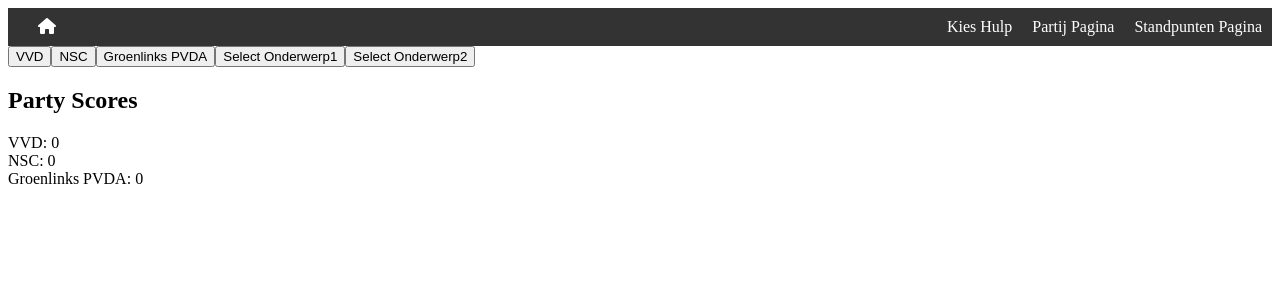
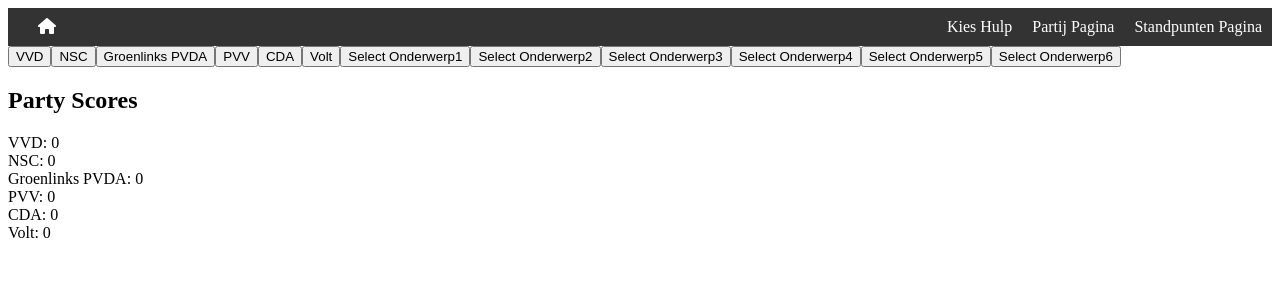
Before and after one commit to Haikotjo/Stemmen, a React (Create React App) app: page /kies-hulp in a window 1280 px wide. Shown: the top 300 px of the page. Built offline with nearby package versions, Linux system fonts and the light colour scheme.

Commit message:
ook onderwerpen worden nu gewoon uit de .json gehaald

```diff
--- a/src/data/parties.json
+++ b/src/data/parties.json
@@ -1,3 +1,3 @@
 {
-  "partijen": ["VVD", "NSC", "Groenlinks PVDA"]
+  "partijen": ["VVD", "NSC", "Groenlinks PVDA", "PVV", "CDA", "Volt"]
 }
--- a/src/data/positions.json
+++ b/src/data/positions.json
@@ -2,31 +2,49 @@
   "Onderwerp1": {
     "VVD": "Lorem ipsum dolor sit amet, consectetur adipisicing elit. A aperiam corporis cumque deleniti et, expedita illum porro possimus, quaerat quod, recusandae tempora ut. Repellendus, suscipit. standpunt van VVD over Onderwerp 1",
     "NSC": "Lorem ipsum dolor sit amet, consectetur adipisicing elit. Culpa cum dolor dolorem doloremque enim esse et ex harum hic id illo inventore nesciunt odio porro, qui reprehenderit repudiandae sed suscipit veniam voluptatibus! Atque consequatur dicta inventore maiores minus, mollitia quos. standpunt van NSC over Onderwerp 1",
-    "Groenlinks PVDA": "Lorem ipsum dolor sit amet, consectetur adipisicing elit. At aut beatae dolores eligendi quaerat repudiandae, saepe sint soluta sunt velit. Aliquam cumque dolorum ea error esse, nam nemo nihil optio pariatur quasi quisquam quos similique suscipit tenetur ut veniam voluptas. standpunt van GroenlinksPVDA over Onderwerp 1"
+    "Groenlinks PVDA": "Lorem ipsum dolor sit amet, consectetur adipisicing elit. At aut beatae dolores eligendi quaerat repudiandae, saepe sint soluta sunt velit. Aliquam cumque dolorum ea error esse, nam nemo nihil optio pariatur quasi quisquam quos similique suscipit tenetur ut veniam voluptas. standpunt van GroenlinksPVDA over Onderwerp 1",
+    "PVV": "Lorem ipsum dolor sit amet, consectetur adipisicing elit. At aut beatae dolores eligendi quaerat repudiandae, saepe sint soluta sunt velit. Aliquam cumque dolorum ea error esse, nam nemo nihil optio pariatur quasi quisquam quos similique suscipit tenetur ut veniam voluptas. standpunt van PVV over Onderwerp 2",
+    "CDA": "Lorem ipsum dolor sit amet, consectetur adipisicing elit. A aperiam corporis cumque deleniti et, expedita illum porro possimus, quaerat quod, recusandae tempora ut. Repellendus, suscipit. standpunt van CDA over Onderwerp 2",
+    "Volt": "Lorem ipsum dolor sit amet, consectetur adipisicing elit. Culpa cum dolor dolorem doloremque enim esse et ex harum hic id illo inventore nesciunt odio porro, qui reprehenderit repudiandae sed suscipit veniam voluptatibus! Atque consequatur dicta inventore maiores minus, mollitia quos. standpunt van Volt over Onderwerp 2"
   },
   "Onderwerp2": {
     "VVD": "Lorem ipsum dolor sit amet, consectetur adipisicing elit. Culpa cum dolor dolorem doloremque enim esse et ex harum hic id illo inventore nesciunt odio porro, qui reprehenderit repudiandae sed suscipit veniam voluptatibus! Atque consequatur dicta inventore maiores minus, mollitia quos. standpunt van VVD over Onderwerp 2",
     "NSC": "Lorem ipsum dolor sit amet, consectetur adipisicing elit. Ad assumenda at, debitis deleniti dolore facere fugiat, in iure magnam minus provident similique, tempore. Aperiam assumenda aut blanditiis delectus, earum hic itaque laboriosam libero quas quasi reiciendis saepe soluta voluptates? Exercitationem! standpunt van NSC over Onderwerp 2",
-    "Groenlinks PVDA": "Lorem ipsum dolor sit amet, consectetur adipisicing elit. A aperiam corporis cumque deleniti et, expedita illum porro possimus, quaerat quod, recusandae tempora ut. Repellendus, suscipit. standpunt van Groenlinks PVDA over Onderwerp 2"
+    "Groenlinks PVDA": "Lorem ipsum dolor sit amet, consectetur adipisicing elit. A aperiam corporis cumque deleniti et, expedita illum porro possimus, quaerat quod, recusandae tempora ut. Repellendus, suscipit. standpunt van Groenlinks PVDA over Onderwerp 2",
+    "PVV": "Lorem ipsum dolor sit amet, consectetur adipisicing elit. At aut beatae dolores eligendi quaerat repudiandae, saepe sint soluta sunt velit. Aliquam cumque dolorum ea error esse, nam nemo nihil optio pariatur quasi quisquam quos similique suscipit tenetur ut veniam voluptas. standpunt van PVV over Onderwerp 2",
+    "CDA": "Lorem ipsum dolor sit amet, consectetur adipisicing elit. A aperiam corporis cumque deleniti et, expedita illum porro possimus, quaerat quod, recusandae tempora ut. Repellendus, suscipit. standpunt van CDA over Onderwerp 2",
+    "Volt": "Lorem ipsum dolor sit amet, consectetur adipisicing elit. Culpa cum dolor dolorem doloremque enim esse et ex harum hic id illo inventore nesciunt odio porro, qui reprehenderit repudiandae sed suscipit veniam voluptatibus! Atque consequatur dicta inventore maiores minus, mollitia quos. standpunt van Volt over Onderwerp 2"
   },
   "Onderwerp3": {
     "VVD": "Lorem ipsum dolor sit amet, consectetur adipisicing elit. At aut beatae dolores eligendi quaerat repudiandae, saepe sint soluta sunt velit. Aliquam cumque dolorum ea error esse, nam nemo nihil optio pariatur quasi quisquam quos similique suscipit tenetur ut veniam voluptas. standpunt van VVD over Onderwerp 2",
     "NSC": "Lorem ipsum dolor sit amet, consectetur adipisicing elit. A aperiam corporis cumque deleniti et, expedita illum porro possimus, quaerat quod, recusandae tempora ut. Repellendus, suscipit. standpunt van NSC over Onderwerp 2",
-    "Groenlinks PVDA": "Lorem ipsum dolor sit amet, consectetur adipisicing elit. Culpa cum dolor dolorem doloremque enim esse et ex harum hic id illo inventore nesciunt odio porro, qui reprehenderit repudiandae sed suscipit veniam voluptatibus! Atque consequatur dicta inventore maiores minus, mollitia quos. standpunt van Groenlinks PVDA over Onderwerp 2"
+    "Groenlinks PVDA": "Lorem ipsum dolor sit amet, consectetur adipisicing elit. Culpa cum dolor dolorem doloremque enim esse et ex harum hic id illo inventore nesciunt odio porro, qui reprehenderit repudiandae sed suscipit veniam voluptatibus! Atque consequatur dicta inventore maiores minus, mollitia quos. standpunt van Groenlinks PVDA over Onderwerp 2",
+    "PVV": "Lorem ipsum dolor sit amet, consectetur adipisicing elit. At aut beatae dolores eligendi quaerat repudiandae, saepe sint soluta sunt velit. Aliquam cumque dolorum ea error esse, nam nemo nihil optio pariatur quasi quisquam quos similique suscipit tenetur ut veniam voluptas. standpunt van PVV over Onderwerp 2",
+    "CDA": "Lorem ipsum dolor sit amet, consectetur adipisicing elit. A aperiam corporis cumque deleniti et, expedita illum porro possimus, quaerat quod, recusandae tempora ut. Repellendus, suscipit. standpunt van CDA over Onderwerp 2",
+    "Volt": "Lorem ipsum dolor sit amet, consectetur adipisicing elit. Culpa cum dolor dolorem doloremque enim esse et ex harum hic id illo inventore nesciunt odio porro, qui reprehenderit repudiandae sed suscipit veniam voluptatibus! Atque consequatur dicta inventore maiores minus, mollitia quos. standpunt van Volt over Onderwerp 2"
   },
   "Onderwerp4": {
     "VVD": "Lorem ipsum dolor sit amet, consectetur adipisicing elit. Aut blanditiis cupiditate eos id minus nemo odit quaerat sed tempore voluptatibus. standpunt van VVD over Onderwerp 2",
     "NSC": "Lorem ipsum dolor sit amet, consectetur adipisicing elit. Aliquam ea, earum esse eum rerum vel. standpunt van NSC over Onderwerp 2",
-    "Groenlinks PVDA": "Lorem ipsum dolor sit amet, consectetur adipisicing elit. Ad assumenda at, debitis deleniti dolore facere fugiat, in iure magnam minus provident similique, tempore. Aperiam assumenda aut blanditiis delectus, earum hic itaque laboriosam libero quas quasi reiciendis saepe soluta voluptates? Exercitationem! standpunt van Groenlinks PVDA over Onderwerp 2"
+    "Groenlinks PVDA": "Lorem ipsum dolor sit amet, consectetur adipisicing elit. Ad assumenda at, debitis deleniti dolore facere fugiat, in iure magnam minus provident similique, tempore. Aperiam assumenda aut blanditiis delectus, earum hic itaque laboriosam libero quas quasi reiciendis saepe soluta voluptates? Exercitationem! standpunt van Groenlinks PVDA over Onderwerp 2",
+    "PVV": "Lorem ipsum dolor sit amet, consectetur adipisicing elit. At aut beatae dolores eligendi quaerat repudiandae, saepe sint soluta sunt velit. Aliquam cumque dolorum ea error esse, nam nemo nihil optio pariatur quasi quisquam quos similique suscipit tenetur ut veniam voluptas. standpunt van PVV over Onderwerp 2",
+    "CDA": "Lorem ipsum dolor sit amet, consectetur adipisicing elit. A aperiam corporis cumque deleniti et, expedita illum porro possimus, quaerat quod, recusandae tempora ut. Repellendus, suscipit. standpunt van CDA over Onderwerp 2",
+    "Volt": "Lorem ipsum dolor sit amet, consectetur adipisicing elit. Culpa cum dolor dolorem doloremque enim esse et ex harum hic id illo inventore nesciunt odio porro, qui reprehenderit repudiandae sed suscipit veniam voluptatibus! Atque consequatur dicta inventore maiores minus, mollitia quos. standpunt van Volt over Onderwerp 2"
   },
   "Onderwerp5": {
     "VVD": "Dummy standpunt van VVD over Onderwerp 2",
     "NSC": "Lorem ipsum dolor sit amet, consectetur adipisicing elit. Aut blanditiis cupiditate eos id minus nemo odit quaerat sed tempore voluptatibus. standpunt van NSC over Onderwerp 2",
-    "Groenlinks PVDA": "Lorem ipsum dolor sit amet, consectetur adipisicing elit. Aliquam ea, earum esse eum rerum vel. standpunt van Groenlinks PVDA over Onderwerp 2"
+    "Groenlinks PVDA": "Lorem ipsum dolor sit amet, consectetur adipisicing elit. Aliquam ea, earum esse eum rerum vel. standpunt van Groenlinks PVDA over Onderwerp 2",
+    "PVV": "Lorem ipsum dolor sit amet, consectetur adipisicing elit. At aut beatae dolores eligendi quaerat repudiandae, saepe sint soluta sunt velit. Aliquam cumque dolorum ea error esse, nam nemo nihil optio pariatur quasi quisquam quos similique suscipit tenetur ut veniam voluptas. standpunt van PVV over Onderwerp 2",
+    "CDA": "Lorem ipsum dolor sit amet, consectetur adipisicing elit. A aperiam corporis cumque deleniti et, expedita illum porro possimus, quaerat quod, recusandae tempora ut. Repellendus, suscipit. standpunt van CDA over Onderwerp 2",
+    "Volt": "Lorem ipsum dolor sit amet, consectetur adipisicing elit. Culpa cum dolor dolorem doloremque enim esse et ex harum hic id illo inventore nesciunt odio porro, qui reprehenderit repudiandae sed suscipit veniam voluptatibus! Atque consequatur dicta inventore maiores minus, mollitia quos. standpunt van Volt over Onderwerp 2"
   },
   "Onderwerp6": {
     "VVD": "Lorem ipsum dolor sit amet, consectetur adipisicing elit. Ad assumenda at, debitis deleniti dolore facere fugiat, in iure magnam minus provident similique, tempore. Aperiam assumenda aut blanditiis delectus, earum hic itaque laboriosam libero quas quasi reiciendis saepe soluta voluptates? Exercitationem! standpunt van VVD over Onderwerp 2",
     "NSC": "Lorem ipsum dolor sit amet, consectetur adipisicing elit. Aliquam ea, earum esse eum rerum vel. standpunt van NSC over Onderwerp 2",
-    "Groenlinks PVDA": "Lorem ipsum dolor sit amet, consectetur adipisicing elit. Aut blanditiis cupiditate eos id minus nemo odit quaerat sed tempore voluptatibus. Groenlinks PVDA over Onderwerp 2"
+    "Groenlinks PVDA": "Lorem ipsum dolor sit amet, consectetur adipisicing elit. Aut blanditiis cupiditate eos id minus nemo odit quaerat sed tempore voluptatibus. Groenlinks PVDA over Onderwerp 2",
+    "PVV": "Lorem ipsum dolor sit amet, consectetur adipisicing elit. At aut beatae dolores eligendi quaerat repudiandae, saepe sint soluta sunt velit. Aliquam cumque dolorum ea error esse, nam nemo nihil optio pariatur quasi quisquam quos similique suscipit tenetur ut veniam voluptas. standpunt van PVV over Onderwerp 2",
+    "CDA": "Lorem ipsum dolor sit amet, consectetur adipisicing elit. A aperiam corporis cumque deleniti et, expedita illum porro possimus, quaerat quod, recusandae tempora ut. Repellendus, suscipit. standpunt van CDA over Onderwerp 2",
+    "Volt": "Lorem ipsum dolor sit amet, consectetur adipisicing elit. Culpa cum dolor dolorem doloremque enim esse et ex harum hic id illo inventore nesciunt odio porro, qui reprehenderit repudiandae sed suscipit veniam voluptatibus! Atque consequatur dicta inventore maiores minus, mollitia quos. standpunt van Volt over Onderwerp 2"
   }
 }
--- a/src/pages/electionhelper/ElectionHelper.js
+++ b/src/pages/electionhelper/ElectionHelper.js
@@ -1,6 +1,9 @@
 import React, { useEffect, useState } from 'react';
 import { getPositions } from '../../utils/utils';
 import partiesData from '../../data/parties.json'; // Importeer de partijen uit een JSON-bestand
+import positionsData from '../../data/positions.json';
+
+
 
 function ElectionHelper() {
     const [selectedParties, setSelectedParties] = useState([]);
@@ -9,6 +12,8 @@ function ElectionHelper() {
     const [partyScores, setPartyScores] = useState({});
     const [answeredQuestions, setAnsweredQuestions] = useState({});
     const [givenAnswers, setGivenAnswers] = useState({});
+    const topics = Object.keys(positionsData);
+
 
     useEffect(() => {
         // Initialiseer de scores
@@ -82,8 +87,10 @@ function ElectionHelper() {
             {partiesData.partijen.map((party) => (
                 <button key={party} onClick={() => togglePartySelection(party)}>{party}</button>
             ))}
-            <button onClick={() => handleTopicSelection('Onderwerp1')}>Select Onderwerp1</button>
-            <button onClick={() => handleTopicSelection('Onderwerp2')}>Select Onderwerp2</button>
+            {topics.map((topic) => (
+                <button key={topic} onClick={() => handleTopicSelection(topic)}>Select {topic}</button>
+            ))}
+
 
             {selectedParties.length > 0 && <h1>Selected Parties: {selectedParties.join(', ')}</h1>}
             {Object.keys(positions).map((party) => (
```
